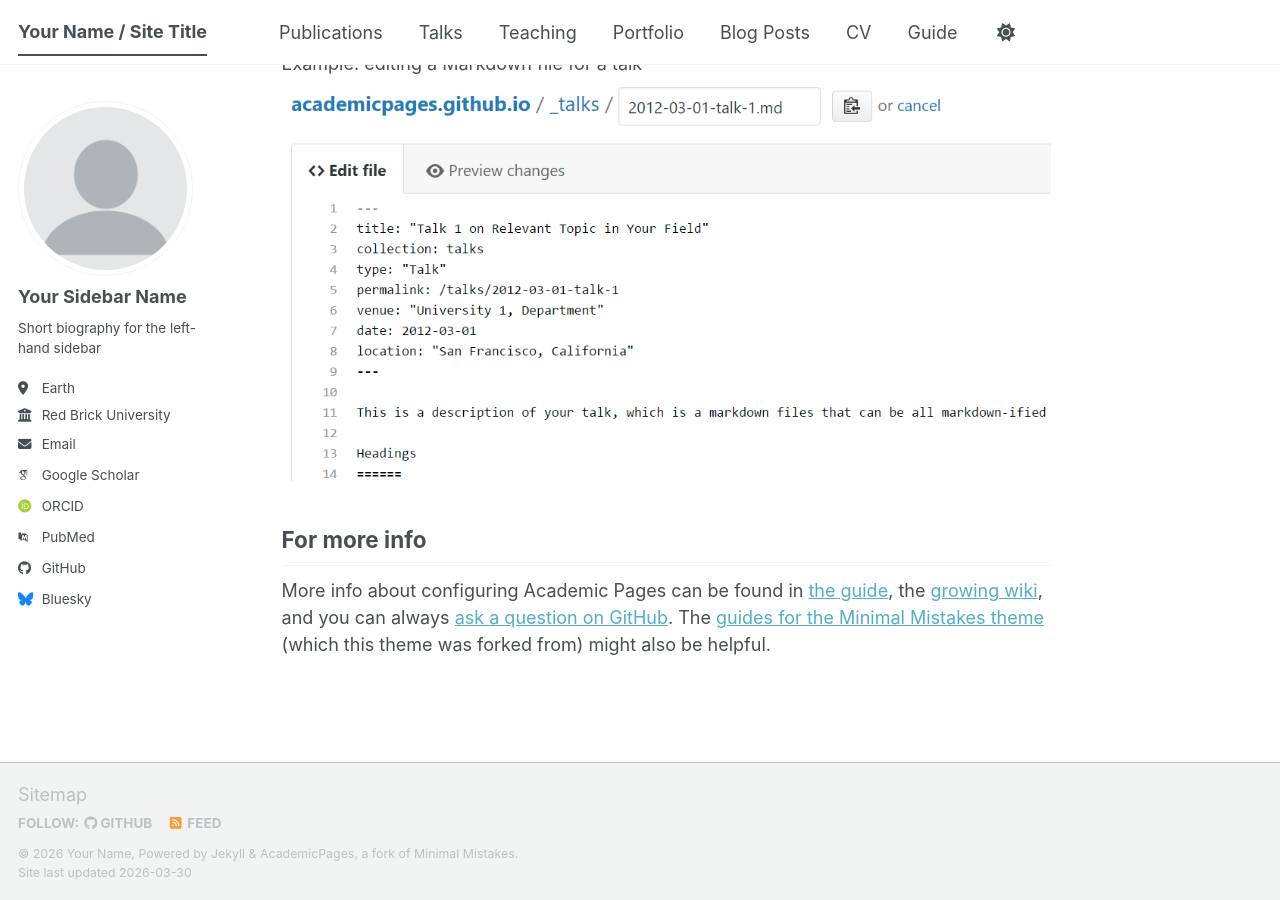
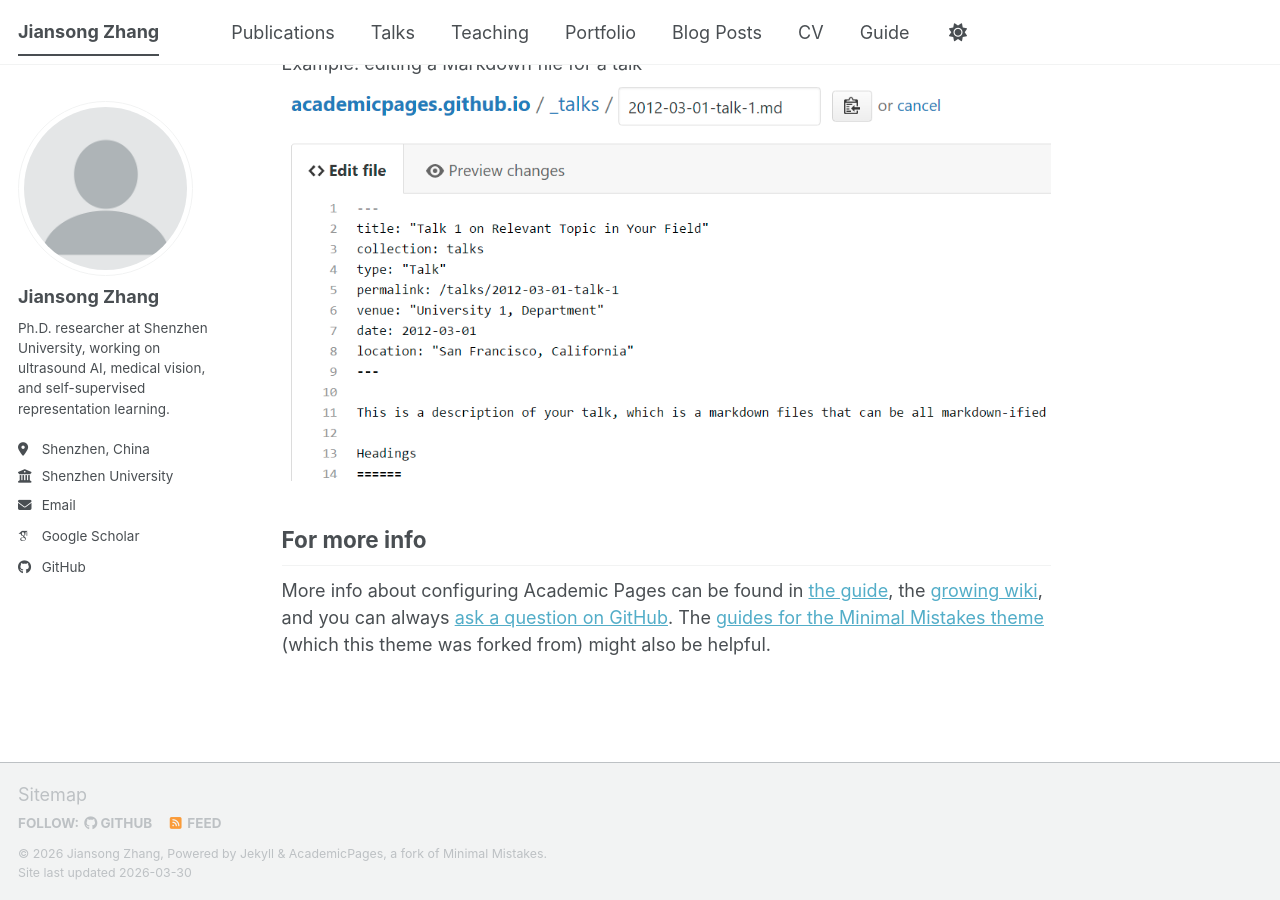
Before and after one commit to JsongZhang/jsongzhang.github.io, a Jekyll site: the page built from _pages/about.md, in a window 1280 px wide and 900 px high, scrolled down 2720 px. Built offline with Jekyll 4.4.1, drawn with Linux system fonts in a browser that asks for light colours; some web fonts are replaced; a script bundle is joined from its source files by our own code; library files that are not in the unit come from our copies.

Commit message:
Update _config.yml

```diff
--- a/_config.yml
+++ b/_config.yml
@@ -8,80 +8,74 @@
 
 # Basic Site Settings
 locale                   : "en-US"
-site_theme               : "default" # The available themes options are "default", "air", "sunrise", "mint", "dirt" and "contrast"
-title                    : "Your Name / Site Title"
+site_theme               : "default"
+title                    : "Jiansong Zhang"
 title_separator          : "-"
-name                     : &name "Your Name"
-description              : &description "Your Name's academic portfolio"   # Update this with a general description of your site, this is the default if not overridden by a page
-url                      : https://academicpages.github.io # The base hostname & protocol for your site e.g. "https://[your GitHub username].github.io",
-                                                           # or if you already have some other page hosted on Github then use "https://[your GitHub username].github.io/[Your Repo Name]"
-baseurl                  : "" # the subpath of your site, e.g. "/blog"
-repository               : "academicpages/academicpages.github.io"
+name                     : &name "Jiansong Zhang"
+description              : &description "Personal academic homepage of Jiansong Zhang, focusing on medical image analysis, ultrasound imaging, and self-supervised learning."
+url                      : "https://jsongzhang.github.io"
+baseurl                  : ""
+repository               : "JsongZhang/jsongzhang.github.io"
 
 # Site Author - The following control what appear as part of the author content on the side bar.
 #               If a field is blank the icon and link will not appear, otherwise it will be shown.
 #               Additional customization can be done by editing /_includes/author-profile.html
 author:
-  # Biographic information
+  author:
   avatar           : "profile.png"
-  name             : "Your Sidebar Name"
-  pronouns         : # example: "she/her"
-  bio              : "Short biography for the left-hand sidebar"
-  location         : "Earth"
-  employer         : "Red Brick University"
-  uri              : # URL
-  email            : "none@example.org"
+  name             : "Jiansong Zhang"
+  pronouns         :
+  bio              : "Ph.D. researcher at Shenzhen University, working on ultrasound AI, medical vision, and self-supervised representation learning."
+  location         : "Shenzhen, China"
+  employer         : "Shenzhen University"
+  uri              :
+  email            : "your_email@example.com"
 
-  # Academic websites
-  academia         : # URL
-  arxiv            : # URL - Update with the correct link to your profile
-  googlescholar    : "https://scholar.google.com/citations?user=PS_CX0AAAAAJ"
-  inspire-hep      : # URL
-  impactstory      : # URL
-  orcid            : "https://orcid.org/yourorcidurl"
-  semantic         : # URL
-  ssrn             : # URL
-  pubmed           : "https://www.ncbi.nlm.nih.gov/pubmed/?term=john+snow"
-  researchgate     : # URL
-  scopus           : # URL
-  zotero           : # URL
+  academia         :
+  arxiv            :
+  googlescholar    : "https://scholar.google.com/citations?user=vf4si1QAAAAJ&hl=zh-CN"
+  inspire-hep      :
+  impactstory      :
+  orcid            :
+  semantic         :
+  ssrn             :
+  pubmed           :
+  researchgate     :
+  scopus           :
+  zotero           :
 
+  bitbucket        :
+  codepen          :
+  dribbble         :
+  github           : "JsongZhang"
+  kaggle           :
+  stackoverflow    :
 
-  # Repositories and software development
-  bitbucket        : # Username - Update with your username on the site
-  codepen          : # Username
-  dribbble         : # Username
-  github           : "academicpages"
-  kaggle           : # Username
-  stackoverflow    : # User number or user number and name (i.e., use "1" or "1/jeff-atwood")
-
-  # Social media
-  artstation       : # Username
-  bluesky          : "bsky.app" # Replace this with you Bluesky username
-  facebook         : # Username
-  flickr           : # Username
-  foursquare       : # Username
-  goodreads        : # Username
-  google_plus      : # Username
-  keybase          : # Username
-  instagram        : # Username
-  lastfm           : # Username
-  linkedin         : # Username
-  mastodon         : # URL
-  medium           : # URL
-  pinterest        : # Username
-  soundcloud       : # Username
-  steam            : # Username
-  telegram         : # URL
-  tumblr           : # Username
-  twitter          : # Username for X / Twitter
-  vine             : # Username
-  weibo            : # Username
-  wikipedia        : # Username
-  xing             : # Username
-  youtube          : # Username
-  zhihu            : # Username
-
+  artstation       :
+  bluesky          :
+  facebook         :
+  flickr           :
+  foursquare       :
+  goodreads        :
+  google_plus      :
+  keybase          :
+  instagram        :
+  lastfm           :
+  linkedin         :
+  mastodon         :
+  medium           :
+  pinterest        :
+  soundcloud       :
+  steam            :
+  telegram         :
+  tumblr           :
+  twitter          :
+  vine             :
+  weibo            :
+  wikipedia        :
+  xing             :
+  youtube          :
+  zhihu            :
 # Publication Category - The following the list of publication categories and their headings
 publication_category:
   books:
```
